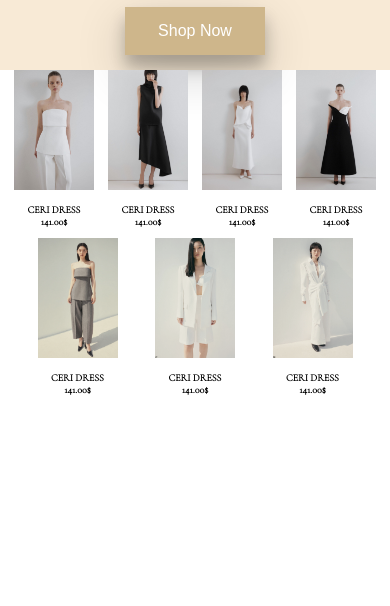
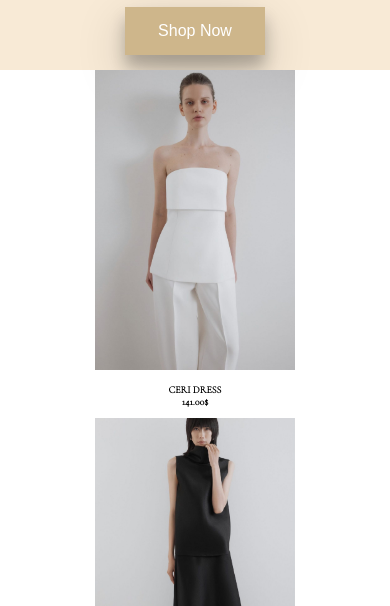
Before and after one commit to Packina/flex-JSD6, a plain HTML site: page index.html in a window 390 px wide. Shown: the part 494-1100 px from the top of the page. Before the commit the page ends 900 px from the top, so only its background shows below. Drawn offline with Linux system fonts and the light colour scheme; a web font is replaced by a local one.

Commit message:
Update media query for mobile and desktop

```diff
--- a/style.css
+++ b/style.css
@@ -64,11 +64,13 @@
     display: none;
 }
 .product-pic img{
-    width: 80px;
+    width: 200px;
 }
 .product-pic{
     display: flex;
-    justify-content: space-evenly;
+    flex-direction: column;
+    justify-content: center;
+    align-items: center;
 }
 h4{
     font-family: 'Cormorant', serif;
@@ -78,11 +80,13 @@ h4{
 }
 
 .hotitem-pic img{
-    width: 80px;
+    width: 200px;
 }
 .hotitem-pic{
     display: flex;
-    justify-content: space-evenly;
+    flex-direction: column;
+    align-items: center;
+    justify-content: center;
 }
 .popular-item{
     display: flex;
@@ -144,6 +148,7 @@ footer{
 }
 .product-pic{
     display: flex;
+    flex-direction: row;
     justify-content: space-evenly;
 }
 h4{
@@ -157,6 +162,7 @@ h4{
 }
 .hotitem-pic{
     display: flex;
+    flex-direction: row;
     justify-content: space-evenly;
 }
 .popular-item{
```
